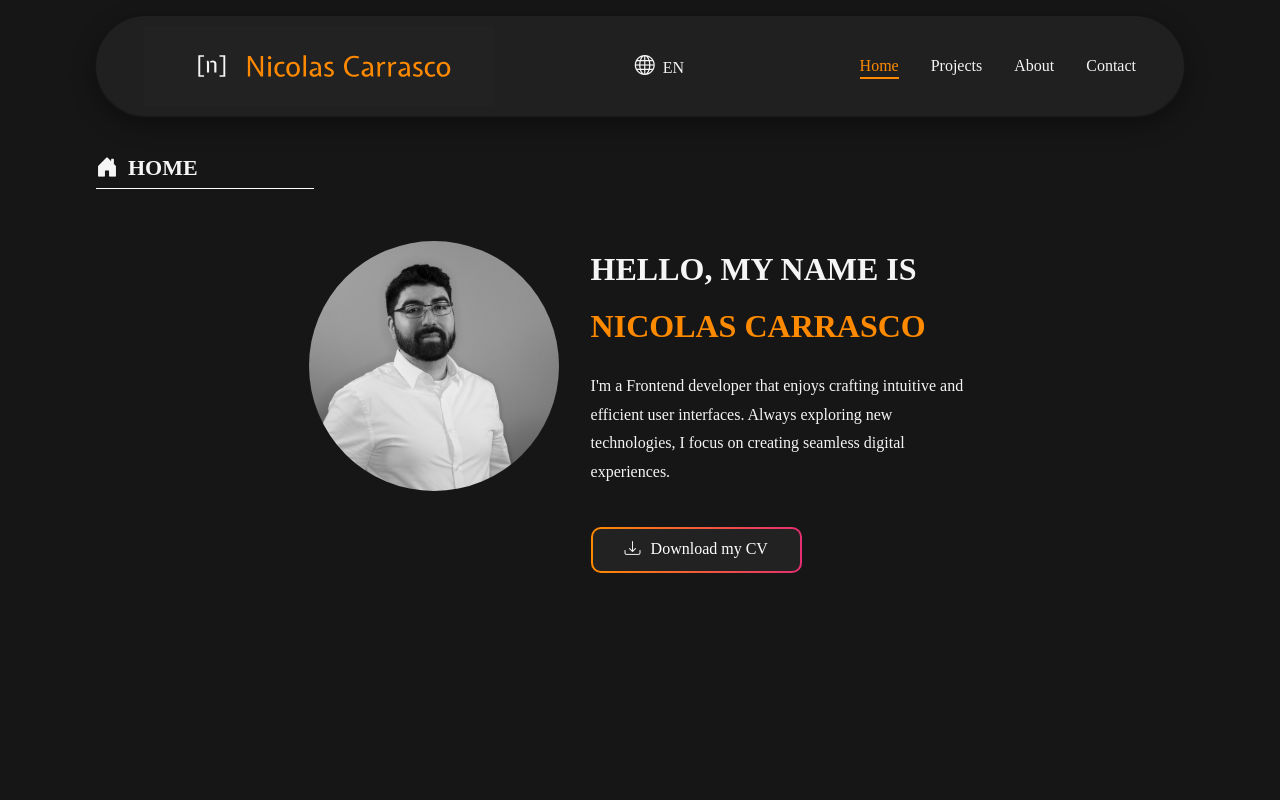
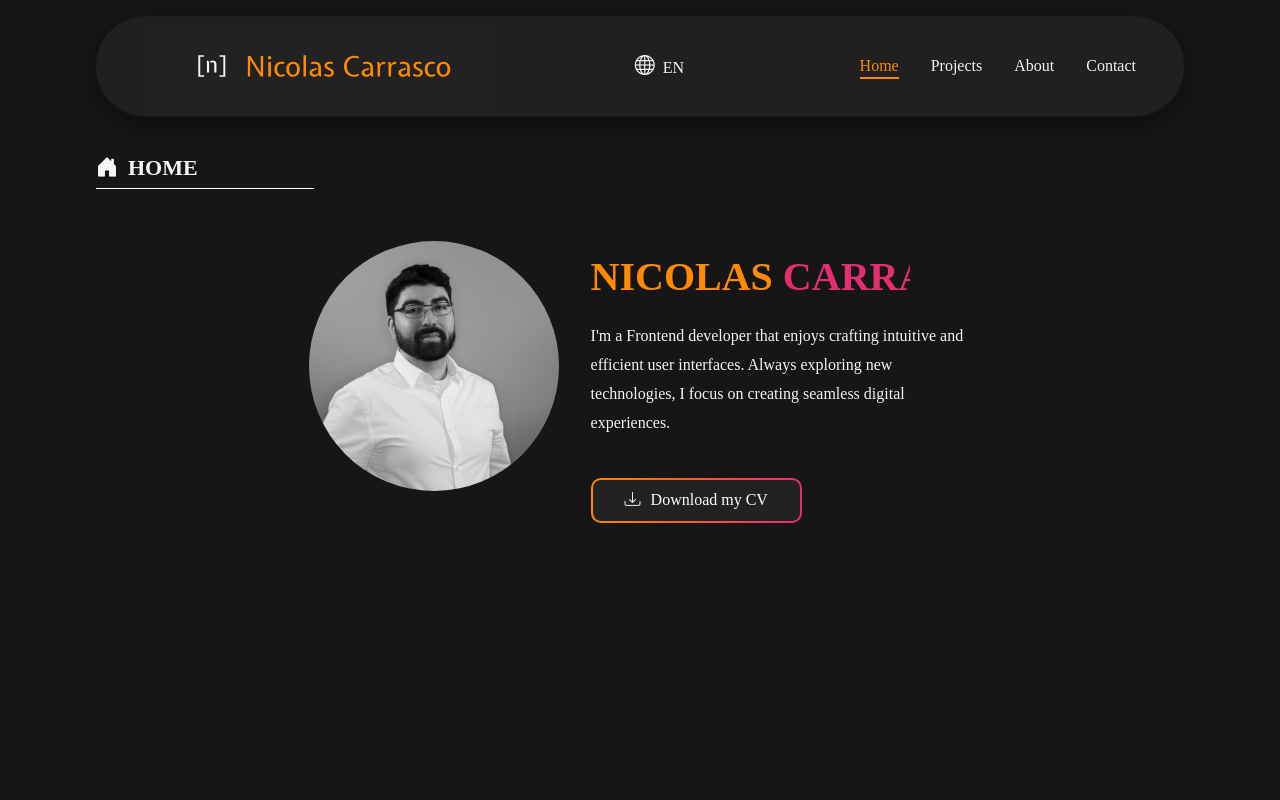
Before and after one commit to Niccar95/Portfolio-React, a React (Vite) app: page / in a window 1280 px wide. Shown: the top 800 px of the page. Built offline with nearby package versions, Linux system fonts and the light colour scheme; some icons are missing; a web font is replaced by a local one.

Commit message:
added cool hero label animation

```diff
--- a/src/pages/Home.tsx
+++ b/src/pages/Home.tsx
@@ -62,8 +62,9 @@ const Home = () => {
             transition={{ duration: 1, ease: "easeOut", delay: 0.4 }}
           >
             <h2 className="introHeading">
-              {t("home.greeting")}{" "}
-              <span className="nameLabel">Nicolas Carrasco</span>
+              {/* {t("home.greeting")}{" "} */}
+              <span className="nameLabel1">Nicolas</span>{" "}
+              <span className="nameLabel2">Carrasco</span>
             </h2>
             <p className="introduction">{t("home.presentation")}</p>
 
--- a/src/styles/_hero.scss
+++ b/src/styles/_hero.scss
@@ -49,24 +49,56 @@
     .introductionContainer {
       width: 100%;
 
+
       @include desktop() {
         width: 50%;
       }
 
       .introHeading {
-        margin-bottom: 1rem;
+        display: inline-block;
         font-size: 2rem;
+        margin-inline: auto;
+        overflow: hidden;
+        white-space: nowrap;
+        border-right: 1px solid;
+        animation: typing 2s steps(16, end) forwards, blink 1s step-end infinite;
 
 
-    @include large-desktop() {
-       font-size: 4rem;
+        @include desktop() {
+          font-size: 2.5rem;
+         }
+
+        @include large-desktop() {
+           font-size: 4rem;
+          }
+
       }
 
-        .nameLabel {
+        .nameLabel1 {
           color: #ff8a00;
         }
 
+        .nameLabel2 {
+          color: #e52e71;
+        }
+
       }
+
+      @keyframes typing {
+        from {
+          width: 0;
+        }
+        to {
+          width: 16ch;
+        }
+      }
+
+      @keyframes blink {
+        50% {
+          border-color: transparent;
+        }
+      }
+
       .introduction {
         margin-bottom: 2rem;
 
@@ -82,4 +114,3 @@
 
 
     }
-  }
```
